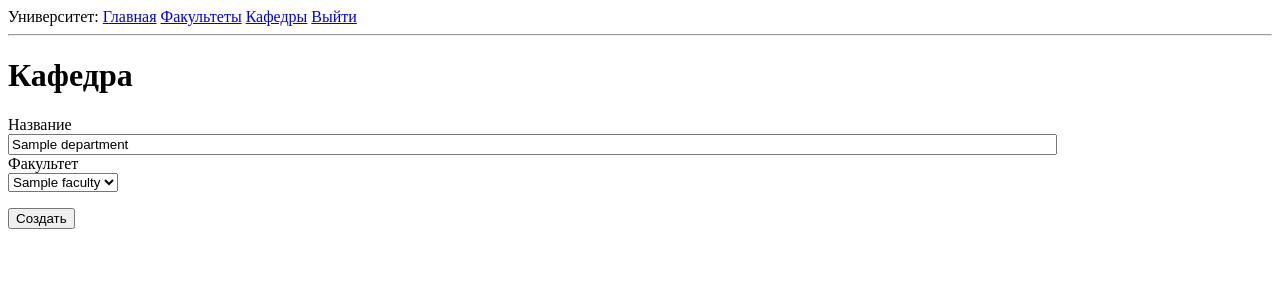
After one commit to Oleja123/university-improving-qualifications, a Flask app: page /departments/edit/1 in a window 1280 px wide. The commit adds this page. Shown: the top 300 px of the page. Run offline with Flask 3, Linux system fonts and the light colour scheme; a user stored in the database is signed in; tables that the repository leaves empty hold one stand-in row (values such as "Sample post").

Commit message:
Немного работы с кафедрами

```diff
--- a/app/forms.py
+++ b/app/forms.py
@@ -1,7 +1,9 @@
 from flask_wtf import FlaskForm
-from wtforms import StringField, PasswordField, BooleanField, SubmitField
+from wtforms import StringField, PasswordField, BooleanField, SubmitField, SelectField
 from wtforms.validators import DataRequired
-
+from app.models import Faculty
+import sqlalchemy as sa
+from app import db
 
 class LoginForm(FlaskForm):
     username = StringField('Имя', validators=[DataRequired()])
@@ -13,3 +15,14 @@ class LoginForm(FlaskForm):
 class EditFacultyForm(FlaskForm):
     name = StringField('Название', validators=[DataRequired()])
     submit = SubmitField('Создать')
+
+
+class EditDepartmentForm(FlaskForm):
+    name = StringField('Название', validators=[DataRequired()])
+    faculty = SelectField('Факультет', validators=[DataRequired()], coerce=int)
+    submit = SubmitField('Создать')
+
+    def __init__(self, *args, **kwargs):
+        super(EditDepartmentForm, self).__init__(*args, **kwargs)
+        faculties = db.session.scalars(sa.select(Faculty)).all()
+        self.faculty.choices = [(f.id, f.name) for f in faculties]
--- a/app/routes.py
+++ b/app/routes.py
@@ -1,9 +1,9 @@
 from app import app, db
 from flask import flash, redirect, render_template, url_for, request
 from flask_login import current_user, login_user, logout_user, login_required
-from app.forms import LoginForm, EditFacultyForm
+from app.forms import LoginForm, EditFacultyForm, EditDepartmentForm
 import sqlalchemy as sa
-from app.models import User, Faculty
+from app.models import User, Faculty, Department
 from urllib.parse import urlsplit
 
 
@@ -43,8 +43,9 @@ def logout():
 @app.route('/faculties')
 @login_required
 def faculties():
-    faculties = db.session.scalars(sa.select(Faculty).order_by(Faculty.name))
+    faculties = db.session.scalars(sa.select(Faculty).order_by(Faculty.name)).all()
     return render_template('faculties.html', title='Факультеты', faculties=faculties)
+
 
 @app.route('/faculties/create', methods=['GET', 'POST'])
 @login_required
@@ -80,6 +81,7 @@ def edit_faculty(faculty_id):
 
     return render_template('edit_faculty.html', form=form)
 
+
 @app.route('/faculties/delete/<faculty_id>', methods=['DELETE', 'GET'])
 @login_required
 def delete_faculty(faculty_id):
@@ -90,3 +92,61 @@ def delete_faculty(faculty_id):
         return redirect(url_for('faculties'))
     except Exception as ex:
         flash(ex)
+
+
+@app.route('/departments')
+@login_required
+def departments():
+    departments = db.session.scalars(sa.select(Department).order_by(Department.name)).all()
+    return render_template('departments.html', title='Кафедры', departments=departments)
+
+
+@app.route('/departments/create', methods=['GET', 'POST'])
+@login_required
+def create_department():
+    form = EditDepartmentForm()
+    if form.validate_on_submit():
+        faculty = db.session.get(Faculty, form.faculty.data)
+        department = Department(name=form.name.data, faculty=faculty)
+        try:
+            db.session.add(department)
+            db.session.commit()
+            return redirect(url_for('departments'))
+        except Exception as ex:
+            flash(ex)
+
+    return render_template('edit_department.html', form=form)
+
+
+@app.route('/departments/edit/<department_id>', methods=['GET', 'POST'])
+@login_required
+def edit_department(department_id):
+    form = EditDepartmentForm()
+    department = db.session.get(Department, department_id)
+    if department is None:
+        return redirect(url_for('departments'))
+    if form.validate_on_submit():
+        try:
+            department.name = form.name.data
+            faculty = db.session.get(Faculty, form.faculty.data)
+            department.faculty = faculty
+            db.session.commit()
+            return redirect(url_for('departments'))
+        except Exception as ex:
+            flash(ex)
+    form.name.data = department.name
+    form.faculty.data = department.faculty_id
+
+    return render_template('edit_department.html', form=form)
+
+
+@app.route('/departments/delete/<department_id>', methods=['DELETE', 'GET'])
+@login_required
+def delete_department(department_id):
+    try:
+        department = db.session.get(Department, department_id)
+        db.session.delete(department)
+        db.session.commit()
+        return redirect(url_for('departments'))
+    except Exception as ex:
+        flash(ex)
--- a/app/templates/admin.html
+++ /dev/null
@@ -1,4 +0,0 @@
-{% extends "base.html" %}
-{% block content %}
-    <h1>Admin page</h1>
-{% endblock %}
--- a/app/templates/base.html
+++ b/app/templates/base.html
@@ -14,6 +14,8 @@
             {% if current_user.is_anonymous %}
             <a href="{{ url_for('login') }}">Войти</a>
             {% else %}
+            <a href="{{ url_for('faculties') }}">Факультеты</a>
+            <a href="{{ url_for('departments') }}">Кафедры</a>
             <a href="{{ url_for('logout') }}">Выйти</a>
             {% endif %}
         </div>
--- /dev/null
+++ b/app/templates/edit_department.html
@@ -0,0 +1,14 @@
+{% extends "base.html" %}
+{% block content %}
+<h1>Кафедра</h1>
+<form action="" method="post" novalidate>
+  {{ form.hidden_tag() }}
+  <p>
+    {{ form.name.label }}<br>
+    {{ form.name(size=128) }}<br>
+    {{ form.faculty.label }}<br>
+    {{ form.faculty }}
+  </p>
+  <p>{{ form.submit() }}</p>
+</form>
+{% endblock %}
```
Also changed, not shown: app/templates/departments.html (added, +20 -0 lines), app.db.
